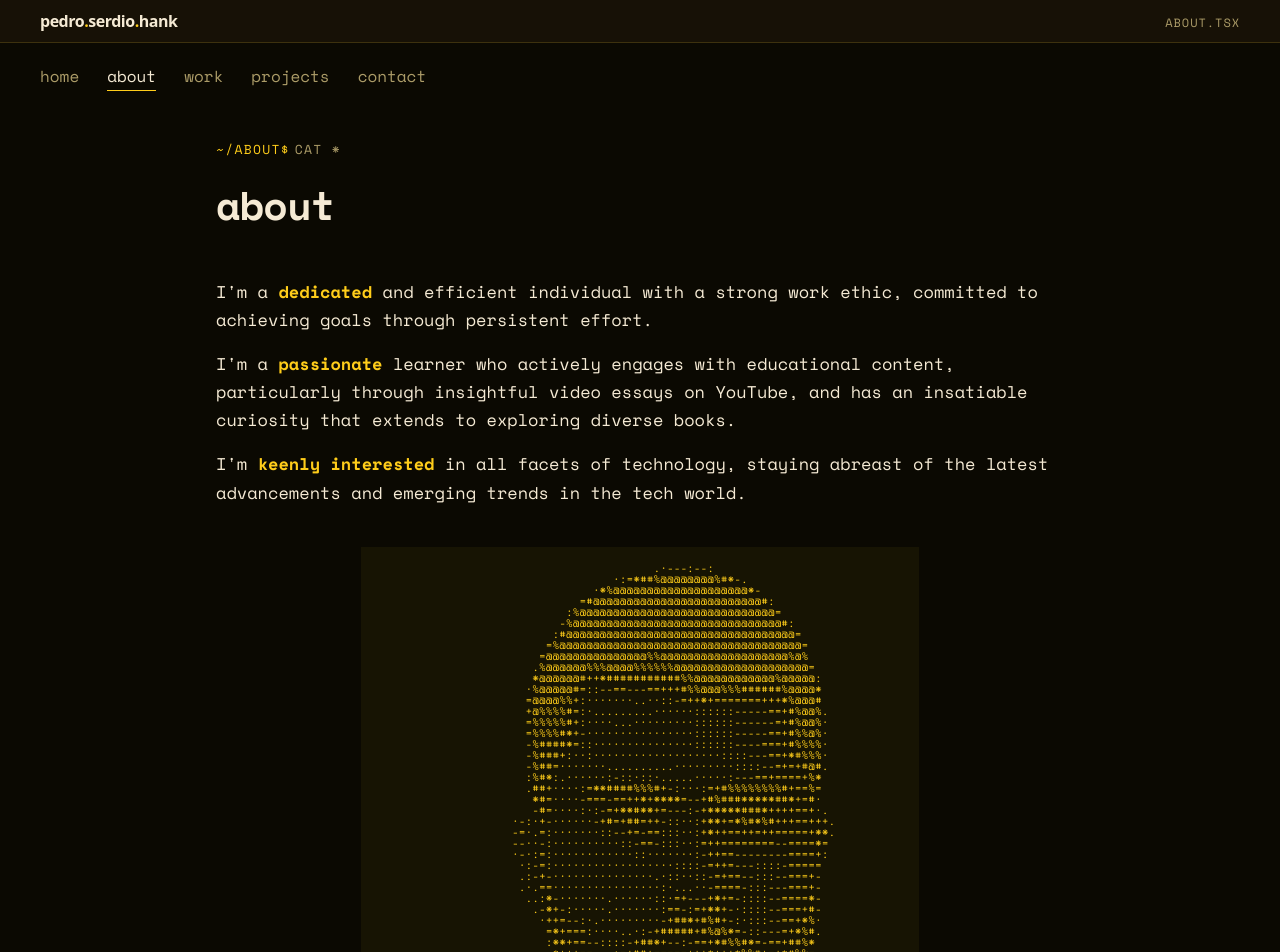
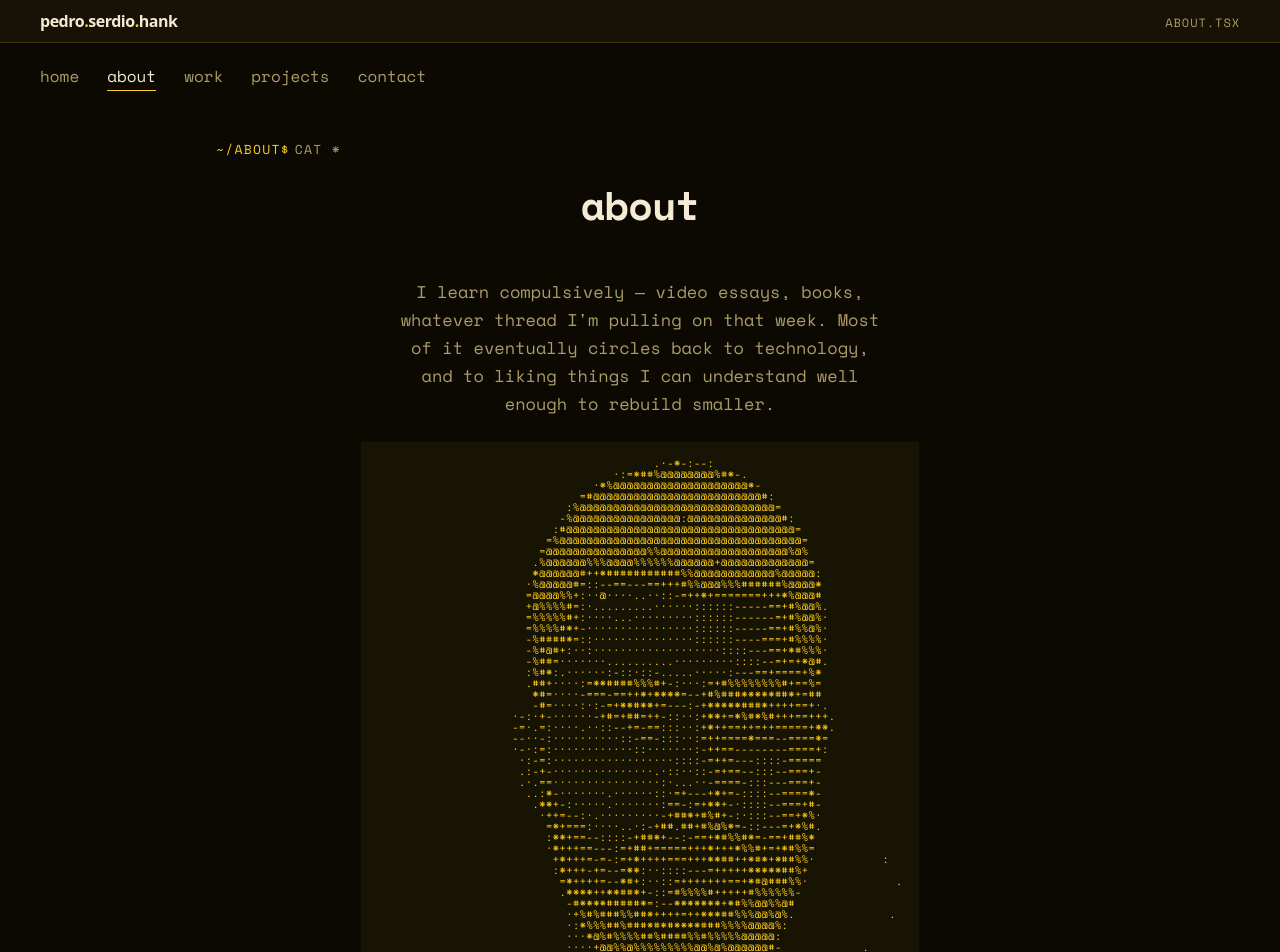
Before and after one commit to peds24/personal-website, a React (Vite) app: page /about in a window 1280 px wide. Shown: the top 952 px of the page. Built offline with nearby package versions, Linux system fonts and the light colour scheme.

Commit message:
Enhance ASCII art component with flickering effect; update About page layout and styles for improved readability

```diff
--- a/src/components/main-page/AsciiArt.tsx
+++ b/src/components/main-page/AsciiArt.tsx
@@ -1,4 +1,4 @@
-import React from 'react';
+import React, { useEffect, useRef } from 'react';
 import portrait from '../../data/portrait.json';
 import '../../styles/main-page.css';
 
@@ -10,16 +10,63 @@ import '../../styles/main-page.css';
  *
  * Art is generated by personal-assistant/tools/ascii-portrait.py; change the
  * source photo or that script, never the strings.
+ *
+ * A sparse flicker keeps it from just sitting there like a photo: each tick a
+ * handful of glyphs swap to another character from the generator's own ramp
+ * and revert shortly after, like static — never the whole grid at once.
  */
-const AsciiArt: React.FC = () => (
+
+// Same shading ramp ascii-portrait.py draws from, minus the blank end — only
+// visible characters flicker.
+const FLICKER_RAMP = '.·:-=+*#%@';
+
+/** Wires up the flicker on one <pre>; a no-op under reduced motion. */
+function useFlicker(ref: React.RefObject<HTMLPreElement | null>, text: string) {
+    useEffect(() => {
+        const el = ref.current;
+        if (!el) return;
+
+        if (window.matchMedia('(prefers-reduced-motion: reduce)').matches) return;
+
+        const original = Array.from(text);
+        const chars = original.slice();
+
+        const interval = window.setInterval(() => {
+            const n = 20 + Math.floor(Math.random() * 12);
+            for (let k = 0; k < n; k++) {
+                const i = Math.floor(Math.random() * chars.length);
+                if (/\s/.test(original[i])) continue;
+                chars[i] = FLICKER_RAMP[Math.floor(Math.random() * FLICKER_RAMP.length)];
+            }
+            el.textContent = chars.join('');
+
+            window.setTimeout(() => {
+                chars.splice(0, chars.length, ...original);
+                el.textContent = chars.join('');
+            }, 150);
+        }, 180);
+
+        return () => window.clearInterval(interval);
+    }, [ref, text]);
+}
+
+const AsciiArt: React.FC = () => {
+    const wideRef = useRef<HTMLPreElement>(null);
+    const narrowRef = useRef<HTMLPreElement>(null);
+
+    useFlicker(wideRef, portrait.wide);
+    useFlicker(narrowRef, portrait.narrow);
+
+    return (
         <div id="preComp">
-        <pre className="ascii-portrait is-wide" aria-label="ASCII portrait of Pedro Serdio Hank">
+            <pre ref={wideRef} className="ascii-portrait is-wide" aria-label="ASCII portrait of Pedro Serdio Hank">
                 {portrait.wide}
             </pre>
-        <pre className="ascii-portrait is-narrow" aria-hidden="true">
+            <pre ref={narrowRef} className="ascii-portrait is-narrow" aria-hidden="true">
                 {portrait.narrow}
             </pre>
         </div>
     );
+};
 
 export default AsciiArt;
--- a/src/data/about.json
+++ b/src/data/about.json
@@ -12,9 +12,7 @@
     "spotify": "https://open.spotify.com/user/serdioped1?si=6ee94dec890e4a15"
   },
   "about": [
-    "I'm a <strong>dedicated</strong> and efficient individual with a strong work ethic, committed to achieving goals through persistent effort.",
-    "I'm a <strong>passionate</strong> learner who actively engages with educational content, particularly through insightful video essays on YouTube, and has an insatiable curiosity that extends to exploring diverse books.",
-    "I'm <strong>keenly interested</strong> in all facets of technology, staying abreast of the latest advancements and emerging trends in the tech world."
+    "I learn compulsively — video essays, books, whatever thread I'm pulling on that week. Most of it eventually circles back to technology, and to liking things I can understand well enough to rebuild smaller."
   ],
   "quote": {
     "text": "Nothing, to my way of thinking, is a better proof of a well ordered mind than a man's ability to stop just where he is and pass some time in his own company.",
--- a/src/pages/About.tsx
+++ b/src/pages/About.tsx
@@ -8,8 +8,9 @@ const About: React.FC = () => {
 
     return (
         <PageShell title="about">
-            <div className="prose">
-                {/* Bio paragraphs carry inline <strong> emphasis from profile.json. */}
+            <div className="about-hero">
+                <div className="prose about-intro">
+                    {/* Bio paragraph carries inline <strong> emphasis from profile.json. */}
                     {bio.map((para, i) => (
                         <p key={i} dangerouslySetInnerHTML={{ __html: para }} />
                     ))}
@@ -17,6 +18,7 @@ const About: React.FC = () => {
 
                 <div className="portrait">
                     <AsciiArt />
+                </div>
             </div>
 
             <blockquote className="quote">
--- a/src/styles/pages.css
+++ b/src/styles/pages.css
@@ -66,6 +66,7 @@
     font-weight: 700;
     letter-spacing: -0.02em;
     margin: 0 0 2.5rem;
+    text-align: center;
 }
 
 .section-heading {
@@ -293,14 +294,38 @@
 
 /* ── about ───────────────────────────────────────────────────────── */
 
+/* Mirrors the home stage: intro line stands in for the tagline, portrait
+   stands in for the torus — text first, image below, both centered. A rule
+   (not a heading) separates it from the quote/archives content that
+   follows, since this block has no label of its own. */
+.about-hero {
+    display: flex;
+    flex-direction: column;
+    align-items: center;
+    gap: 1.5rem;
+    padding-bottom: 2.5rem;
+}
+
 .portrait {
-    margin: 2.5rem 0;
+    margin: 0;
+}
+
+.about-intro {
+    max-width: 46ch;
+    text-align: center;
+}
+
+.about-intro p {
+    margin: 0;
+    color: var(--muted);
 }
 
 .quote {
-    margin: 2.5rem 0;
+    margin: 0 0 2.5rem;
     padding-left: 1.25rem;
+    padding-top: 2.5rem;
     border-left: 2px solid var(--accent);
+    border-top: 1px solid var(--border);
     max-width: 100%;
 }
 
@@ -383,6 +408,11 @@
         margin-top: 2.5rem;
     }
 
+    .about-hero {
+        gap: 1.25rem;
+        padding-bottom: 1.75rem;
+    }
+
     .job-card {
         margin-bottom: 1.75rem;
     }
```
Lines whose indentation alone changed are shown as unchanged.
